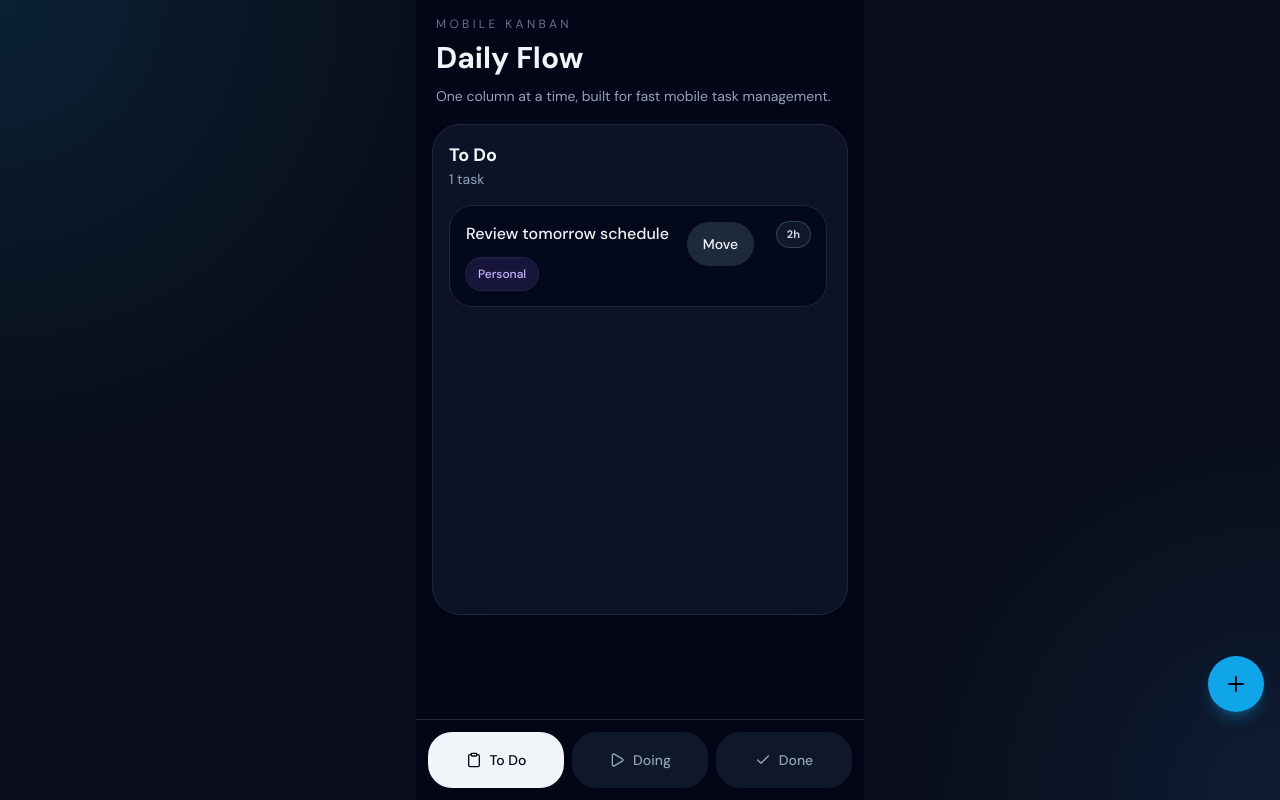
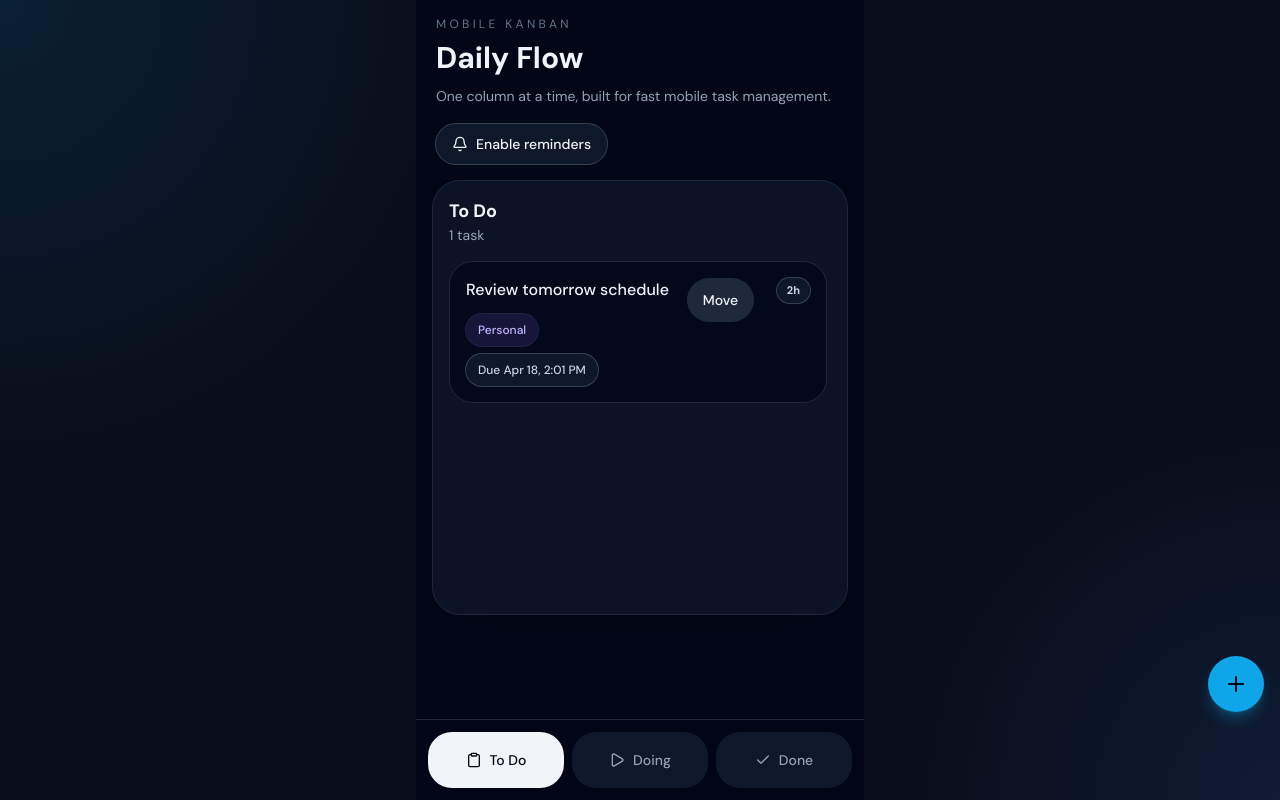
Before and after one commit to rejoicewilson/Personal-Life-Kanban-Board, a React (Vite) app: page / in a window 1280 px wide. Built offline with nearby package versions, Linux system fonts and the light colour scheme.

Commit message:
Add due dates and reminder notifications

```diff
--- a/src/App.tsx
+++ b/src/App.tsx
@@ -1,5 +1,5 @@
 import { useEffect, useMemo, useState } from 'react'
-import { Check, Clipboard, Play, Plus, X } from 'lucide-react'
+import { Bell, BellRing, Check, Clipboard, Play, Plus, X } from 'lucide-react'
 
 type TabKey = 'todo' | 'doing' | 'done'
 type Category = 'work' | 'personal' | 'urgent'
@@ -10,6 +10,8 @@ type Task = {
   category: Category
   status: TabKey
   timestamp: number
+  dueDate?: number
+  reminderSentAt?: number
 }
 
 const STORAGE_KEY = 'mobile-kanban.tasks'
@@ -27,9 +29,31 @@ const categoryStyles: Record<Category, string> = {
 }
 
 const starterTasks: Task[] = [
-  { id: crypto.randomUUID(), title: 'Review tomorrow schedule', category: 'personal', status: 'todo', timestamp: Date.now() - 2 * 60 * 60 * 1000 },
-  { id: crypto.randomUUID(), title: 'Finish invoice draft', category: 'work', status: 'doing', timestamp: Date.now() - 6 * 60 * 60 * 1000 },
-  { id: crypto.randomUUID(), title: 'Pay electricity bill', category: 'urgent', status: 'done', timestamp: Date.now() - 28 * 60 * 60 * 1000 },
+  {
+    id: crypto.randomUUID(),
+    title: 'Review tomorrow schedule',
+    category: 'personal',
+    status: 'todo',
+    timestamp: Date.now() - 2 * 60 * 60 * 1000,
+    dueDate: Date.now() + 2 * 60 * 60 * 1000,
+  },
+  {
+    id: crypto.randomUUID(),
+    title: 'Finish invoice draft',
+    category: 'work',
+    status: 'doing',
+    timestamp: Date.now() - 6 * 60 * 60 * 1000,
+    dueDate: Date.now() + 45 * 60 * 1000,
+  },
+  {
+    id: crypto.randomUUID(),
+    title: 'Pay electricity bill',
+    category: 'urgent',
+    status: 'done',
+    timestamp: Date.now() - 28 * 60 * 60 * 1000,
+    dueDate: Date.now() - 4 * 60 * 60 * 1000,
+    reminderSentAt: Date.now() - 4 * 60 * 60 * 1000,
+  },
 ]
 
 export function getTaskAge(timestamp: number) {
@@ -60,6 +84,65 @@ function formatTaskAge(timestamp: number) {
   return `${Math.max(0, ageInHours)}h`
 }
 
+function formatDueDateInput(timestamp?: number) {
+  if (!timestamp) {
+    return ''
+  }
+
+  const date = new Date(timestamp)
+  const timezoneOffset = date.getTimezoneOffset() * 60 * 1000
+  return new Date(timestamp - timezoneOffset).toISOString().slice(0, 16)
+}
+
+function parseDueDateInput(value: string) {
+  if (!value) {
+    return undefined
+  }
+
+  const parsed = new Date(value)
+  const timestamp = parsed.getTime()
+  return Number.isNaN(timestamp) ? undefined : timestamp
+}
+
+function formatDueDate(timestamp?: number) {
+  if (!timestamp) {
+    return null
+  }
+
+  return new Intl.DateTimeFormat(undefined, {
+    month: 'short',
+    day: 'numeric',
+    hour: 'numeric',
+    minute: '2-digit',
+  }).format(new Date(timestamp))
+}
+
+async function sendReminderNotification(task: Task) {
+  const title = 'Task deadline reached'
+  const body = `${task.title}${task.dueDate ? ` is due ${formatDueDate(task.dueDate)}.` : '.'}`
+
+  if ('serviceWorker' in navigator) {
+    const registration = await navigator.serviceWorker.getRegistration()
+    if (registration) {
+      await registration.showNotification(title, {
+        body,
+        tag: `task-reminder-${task.id}`,
+        icon: '/pwa-192x192.png',
+        badge: '/pwa-192x192.png',
+      })
+      return
+    }
+  }
+
+  if ('Notification' in window) {
+    new Notification(title, {
+      body,
+      icon: '/pwa-192x192.png',
+      tag: `task-reminder-${task.id}`,
+    })
+  }
+}
+
 type TaskCardProps = {
   task: Task
   onOpen: (taskId: string) => void
@@ -70,12 +153,14 @@ type TaskCardProps = {
 function TaskCard({ task, onOpen, onMove, now }: TaskCardProps) {
   const ageClasses = useMemo(() => getTaskAgeStyles(task.timestamp), [task.timestamp, now])
   const ageLabel = useMemo(() => formatTaskAge(task.timestamp), [task.timestamp, now])
+  const dueLabel = useMemo(() => formatDueDate(task.dueDate), [task.dueDate])
+  const overdue = Boolean(task.dueDate && task.status !== 'done' && now >= task.dueDate)
 
   return (
     <button
       type="button"
       onClick={() => onOpen(task.id)}
-      className={`relative w-full rounded-3xl border bg-slate-950/80 p-4 text-left transition active:scale-[0.99] ${ageClasses}`}
+      className={`relative w-full rounded-3xl border bg-slate-950/80 p-4 text-left transition active:scale-[0.99] ${overdue ? 'border-rose-500 ring-1 ring-rose-500/30' : ageClasses}`}
     >
       <span className="absolute right-4 top-4 rounded-full bg-slate-900 px-2.5 py-1 text-[11px] font-semibold text-slate-300 ring-1 ring-slate-700">
         {ageLabel}
@@ -84,9 +169,22 @@ function TaskCard({ task, onOpen, onMove, now }: TaskCardProps) {
       <div className="flex items-start justify-between gap-3 pr-14">
         <div className="min-w-0 flex-1">
           <p className="text-base font-medium leading-6 text-slate-100">{task.title}</p>
-          <span className={`mt-3 inline-flex min-h-8 items-center rounded-full px-3 text-xs font-medium capitalize ${categoryStyles[task.category]}`}>
-            {task.category}
-          </span>
+          <div className="mt-3 flex flex-wrap gap-2">
+            <span className={`inline-flex min-h-8 items-center rounded-full px-3 text-xs font-medium capitalize ${categoryStyles[task.category]}`}>
+              {task.category}
+            </span>
+            {dueLabel ? (
+              <span
+                className={`inline-flex min-h-8 items-center rounded-full px-3 text-xs font-medium ${
+                  overdue
+                    ? 'bg-rose-500/15 text-rose-300 ring-1 ring-rose-500/30'
+                    : 'bg-slate-900 text-slate-300 ring-1 ring-slate-700'
+                }`}
+              >
+                Due {dueLabel}
+              </span>
+            ) : null}
+          </div>
         </div>
 
         {task.status !== 'done' ? (
@@ -132,6 +230,9 @@ function loadTasks(): Task[] {
       category: (task.category as Category) ?? 'personal',
       status: (task.status as TabKey) ?? 'todo',
       timestamp: typeof task.timestamp === 'number' ? task.timestamp : Date.now(),
+      dueDate: typeof task.dueDate === 'number' ? task.dueDate : undefined,
+      reminderSentAt:
+        typeof task.reminderSentAt === 'number' ? task.reminderSentAt : undefined,
     }))
   } catch {
     return starterTasks
@@ -145,7 +246,11 @@ export default function App() {
   const [editingTaskId, setEditingTaskId] = useState<string | null>(null)
   const [title, setTitle] = useState('')
   const [category, setCategory] = useState<Category>('personal')
+  const [dueDateInput, setDueDateInput] = useState('')
   const [now, setNow] = useState(() => Date.now())
+  const [notificationPermission, setNotificationPermission] = useState<NotificationPermission | 'unsupported'>(
+    typeof window !== 'undefined' && 'Notification' in window ? Notification.permission : 'unsupported',
+  )
 
   useEffect(() => {
     document.documentElement.classList.add('dark')
@@ -167,20 +272,64 @@ export default function App() {
   const editingTask = useMemo(() => tasks.find((task) => task.id === editingTaskId) ?? null, [editingTaskId, tasks])
 
   useEffect(() => {
+    if (notificationPermission !== 'granted') {
+      return
+    }
+
+    const dueTasks = tasks.filter(
+      (task) =>
+        task.status !== 'done' &&
+        typeof task.dueDate === 'number' &&
+        task.dueDate <= now &&
+        typeof task.reminderSentAt !== 'number',
+    )
+
+    if (dueTasks.length === 0) {
+      return
+    }
+
+    let cancelled = false
+
+    async function notify() {
+      for (const task of dueTasks) {
+        if (cancelled) {
+          return
+        }
+
+        await sendReminderNotification(task)
+        setTasks((current) =>
+          current.map((item) =>
+            item.id === task.id ? { ...item, reminderSentAt: Date.now() } : item,
+          ),
+        )
+      }
+    }
+
+    void notify()
+
+    return () => {
+      cancelled = true
+    }
+  }, [notificationPermission, now, tasks])
+
+  useEffect(() => {
     if (!editingTask) {
       setTitle('')
       setCategory('personal')
+      setDueDateInput('')
       return
     }
 
     setTitle(editingTask.title)
     setCategory(editingTask.category)
+    setDueDateInput(formatDueDateInput(editingTask.dueDate))
   }, [editingTask])
 
   function openCreateModal() {
     setEditingTaskId(null)
     setTitle('')
     setCategory('personal')
+    setDueDateInput('')
     setIsComposerOpen(true)
   }
 
@@ -194,18 +343,53 @@ export default function App() {
     setEditingTaskId(null)
     setTitle('')
     setCategory('personal')
+    setDueDateInput('')
+  }
+
+  async function requestNotificationPermission() {
+    if (!('Notification' in window)) {
+      setNotificationPermission('unsupported')
+      return
+    }
+
+    const permission = await Notification.requestPermission()
+    setNotificationPermission(permission)
   }
 
   function handleSaveTask() {
     const trimmedTitle = title.trim()
+    const parsedDueDate = parseDueDateInput(dueDateInput)
     if (!trimmedTitle) {
       return
     }
 
     if (editingTask) {
-      setTasks((current) => current.map((task) => (task.id === editingTask.id ? { ...task, title: trimmedTitle, category } : task)))
+      setTasks((current) =>
+        current.map((task) =>
+          task.id === editingTask.id
+            ? {
+                ...task,
+                title: trimmedTitle,
+                category,
+                dueDate: parsedDueDate,
+                reminderSentAt:
+                  parsedDueDate && parsedDueDate <= Date.now() ? task.reminderSentAt : undefined,
+              }
+            : task,
+        ),
+      )
     } else {
-      setTasks((current) => [{ id: crypto.randomUUID(), title: trimmedTitle, category, status: activeTab, timestamp: Date.now() }, ...current])
+      setTasks((current) => [
+        {
+          id: crypto.randomUUID(),
+          title: trimmedTitle,
+          category,
+          status: activeTab,
+          timestamp: Date.now(),
+          dueDate: parsedDueDate,
+        },
+        ...current,
+      ])
     }
 
     closeComposer()
@@ -242,6 +426,28 @@ export default function App() {
         <p className="text-xs uppercase tracking-[0.28em] text-slate-500">Mobile Kanban</p>
         <h1 className="mt-2 text-3xl font-semibold">Daily Flow</h1>
         <p className="mt-2 text-sm leading-6 text-slate-400">One column at a time, built for fast mobile task management.</p>
+        <div className="mt-4 flex flex-wrap gap-2">
+          {notificationPermission === 'granted' ? (
+            <span className="inline-flex min-h-10 items-center gap-2 rounded-full bg-emerald-500/15 px-4 text-sm font-medium text-emerald-300 ring-1 ring-emerald-500/20">
+              <BellRing className="h-4 w-4" />
+              Reminders on
+            </span>
+          ) : notificationPermission === 'unsupported' ? (
+            <span className="inline-flex min-h-10 items-center gap-2 rounded-full bg-slate-900 px-4 text-sm font-medium text-slate-400 ring-1 ring-slate-700">
+              <Bell className="h-4 w-4" />
+              Notifications unavailable
+            </span>
+          ) : (
+            <button
+              type="button"
+              onClick={requestNotificationPermission}
+              className="inline-flex min-h-10 items-center gap-2 rounded-full bg-slate-900 px-4 text-sm font-medium text-slate-100 ring-1 ring-slate-700"
+            >
+              <Bell className="h-4 w-4" />
+              Enable reminders
+            </button>
+          )}
+        </div>
       </header>
 
       <main className="flex-1 overflow-hidden px-4 pb-[calc(env(safe-area-inset-bottom)+6.5rem)]">
@@ -346,6 +552,16 @@ export default function App() {
                 </div>
               </div>
 
+              <div>
+                <label className="mb-2 block text-sm font-medium text-slate-300">Due date</label>
+                <input
+                  type="datetime-local"
+                  value={dueDateInput}
+                  onChange={(event) => setDueDateInput(event.target.value)}
+                  className="min-h-12 w-full rounded-2xl border border-slate-800 bg-slate-950 px-4 text-base text-slate-100 outline-none"
+                />
+              </div>
+
               <div className="flex gap-3 pt-2">
                 {editingTask ? (
                   <button
```
